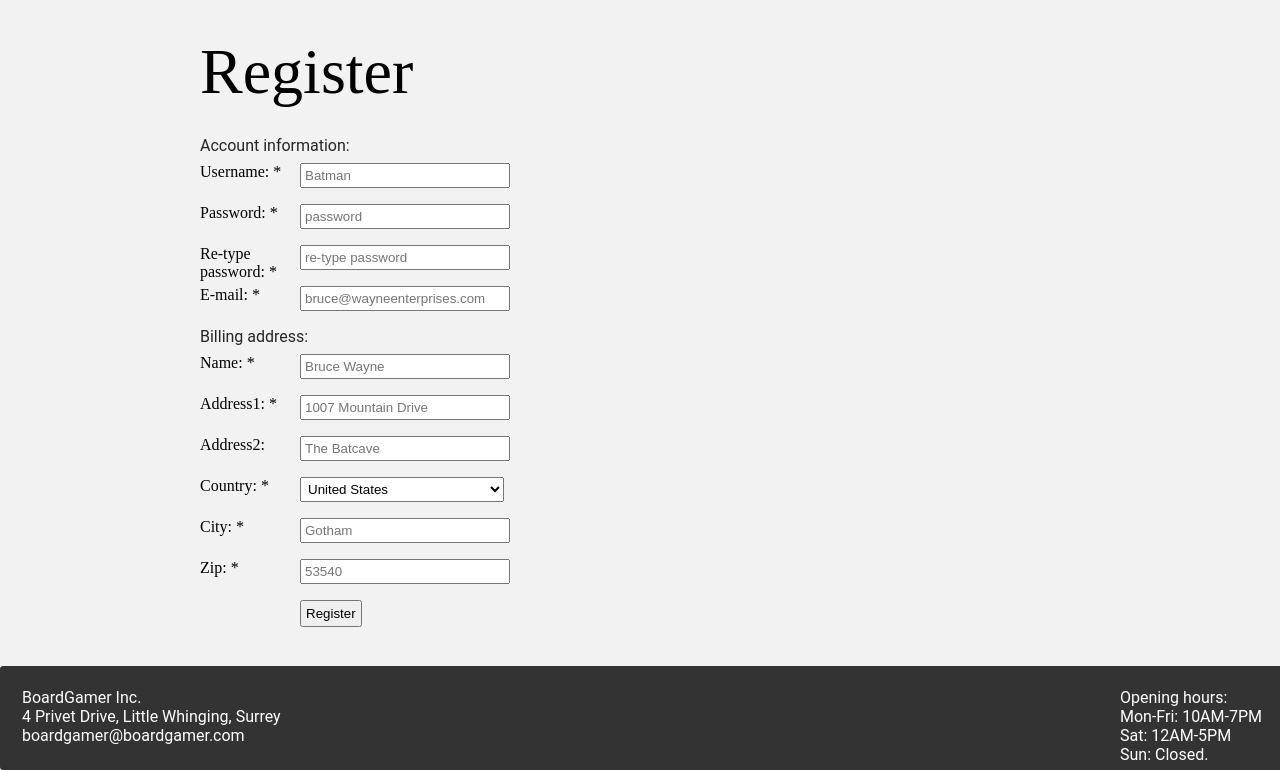
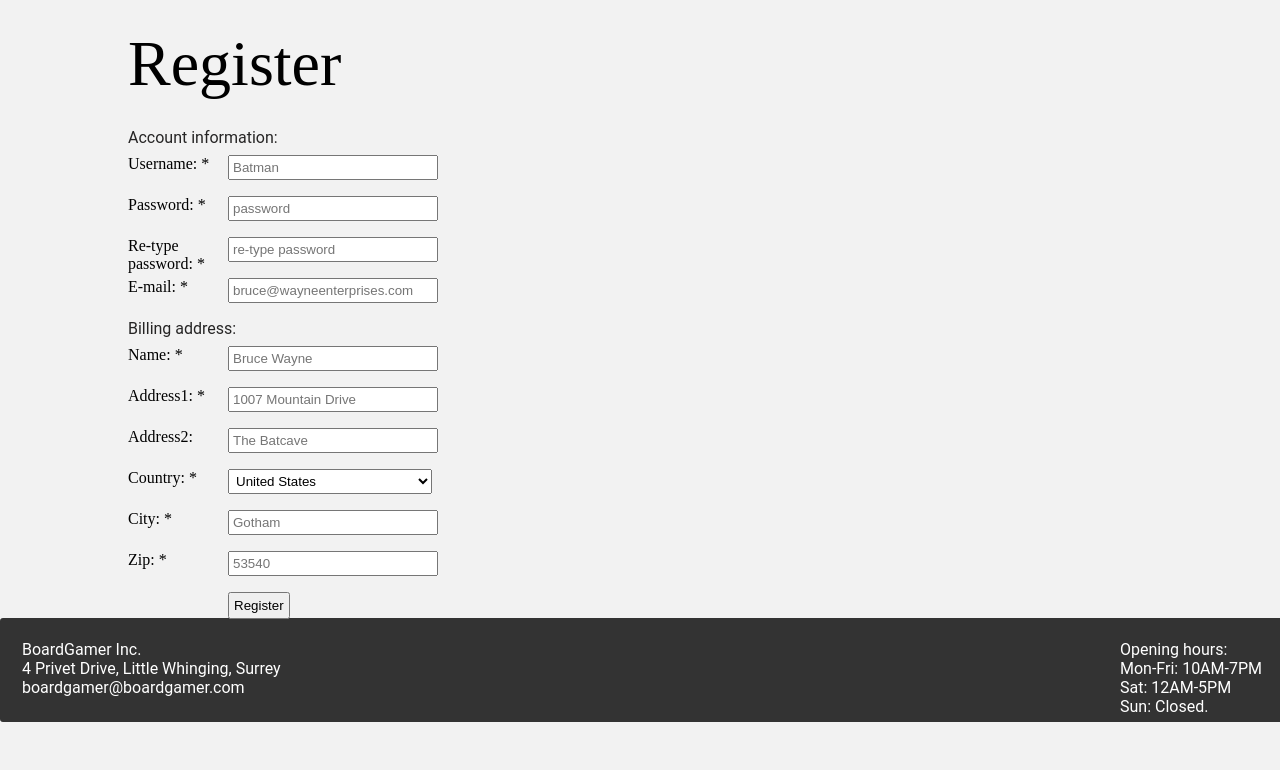
Before and after one commit to andreabjork/Gamestore, a PHP site: page /register.php in a window 1280 px wide. Shown: the part 180-950 px from the top of the page. After the commit the page ends 902 px from the top, so only its background shows below. Run offline with PHP 8.4, Linux system fonts and the light colour scheme; data comes from the database, SQL or seed files in the repository.

Commit message:
laga form css

```diff
--- a/Webstore/CSS/form.css
+++ b/Webstore/CSS/form.css
@@ -1,27 +1,26 @@
 * { margin: 0; padding: 0; }
 #registration {
-	box-sizing: border-box;
-	padding: 8px 100px 16px 200px;
+	width: 100%;
 }
 
 	#registration body { font: 12px/2em Verdana, sans-serif; }
 
 	.wrapper { width: 50%; margin: 0 auto; }
 
-	#registration h1 { font: 4em/1em Trebuchet, serif; margin: 0.5em 0;}
+	#registration h1 { font: 4em/1em Trebuchet, serif; padding: 0.5em 0; margin-left: 10%;}
 
-	#registration p { margin-bottom: 0.5em; }
+	#registration p { margin-bottom: 0.5em;  margin-left: 10%;}
 
-	#registration form .field { margin-bottom: 1em; clear: left; }
+	#registration form .field { margin-bottom: 1em; clear: left; margin-left: 10%;}
 	#registration form label, #registration form span.label { width: 100px; float: left; }
 	#registration form input[type=text] { width: 200px; padding: 3px; }
 	#registration form input[type=password] { width: 200px; padding: 3px; }
 	#registration form select { width: 204px; padding: 3px; }
-	#registration form .buttons { margin-left: 100px; margin-top: 1em; }
+	#registration form .buttons { padding-left: 100px; margin-top: 1em; margin-left: 10%;}
 	#registration form .buttons input { padding: 4px; }
 
 	#registration form .invalid input, form .invalid select, input.error, select.error { border: 1px solid #c66; background: #fee;}
-	#registration div#errors { margin-bottom: 1em; padding: 0.5em; border: 1px solid #c66; background: #fee;  }
+	#registration div#errors { margin-bottom: 1em; padding: 0.5em; border: 1px solid #c66; background: #fee; margin-left: 10%;}
 	#registration div#errors ul { margin-left: 2em; }
 	#registration div#errors li { margin-bottom: 0.5em; }
 
--- a/Webstore/JS/justify_height.js
+++ b/Webstore/JS/justify_height.js
@@ -26,4 +26,8 @@ function scaleHeight(){
 	console.log("Available height for content is "+availableHeight);
 	$(".container").height(availableHeight);
 	console.log("Height should be changed now");
+	var newHeight = $(".container").height();
+	console.log("new height is "+newHeight);
+	var diff = newHeight-availableHeight;
+	console.log("difference: "+diff);
 }
```
